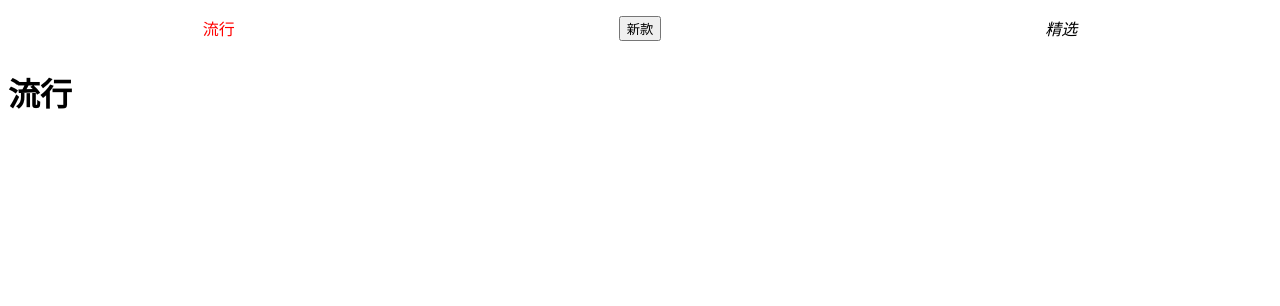
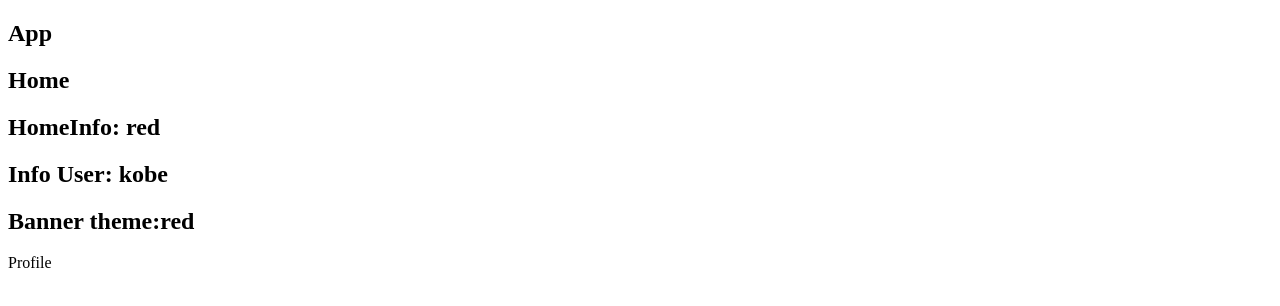
Before and after one commit to yzjgogo/vue3study, a React (Create React App) app in the folder react_scaffold/: page / in a window 1280 px wide. Shown: the top 306 px of the page. Built offline with nearby package versions, Linux system fonts and the light colour scheme.

Commit message:
提交一波代码

```diff
--- /dev/null
+++ b/react_scaffold/src/09_非父子通信-Context/App.jsx
@@ -0,0 +1,37 @@
+import React, { Component } from 'react'
+import Home from './Home'
+
+import ThemeContext from "./context/theme-context"
+import UserContext from './context/user-context'
+import Profile from './Profile'
+
+export class App extends Component {
+  constructor() {
+    super()
+
+    this.state = {
+      info: { name: "kobe", age: 30 }
+    }
+  }
+
+  render() {
+    const { info } = this.state
+
+    return (
+      <div>
+        <h2>App</h2>
+
+        {/* Context使用步骤2： 通过ThemeContext中Provider中value属性为后代提供数据，会覆盖默认数据,且多个Context可以嵌套，后台可以接收这多个Context的数据 */}
+        <UserContext.Provider value={{nickname: "kobe", age: 30}}>
+          <ThemeContext.Provider value={{color: "red", size: "30"}}>
+            <Home/>
+          </ThemeContext.Provider>
+        </UserContext.Provider>
+        {/* Profile没有被ThemeContext.Provider包裹 ，在Profile里可使用其默认值*/}
+        <Profile/>
+      </div>
+    )
+  }
+}
+
+export default App
--- /dev/null
+++ b/react_scaffold/src/09_非父子通信-Context/Home.jsx
@@ -0,0 +1,18 @@
+import React, { Component } from 'react'
+import HomeBanner from './HomeBanner'
+import HomeInfo from './HomeInfo'
+
+export class Home extends Component {
+  render() {
+
+    return (
+      <div>
+        <h2>Home</h2>
+        <HomeInfo/>
+        <HomeBanner/>
+      </div>
+    )
+  }
+}
+
+export default Home
--- /dev/null
+++ b/react_scaffold/src/09_非父子通信-Context/HomeBanner.jsx
@@ -0,0 +1,17 @@
+import ThemeContext from "./context/theme-context"
+
+function HomeBanner() {
+
+  return <div>
+    {/* 函数式组件中使用Context共享的数据 */}
+    <ThemeContext.Consumer>
+      {
+        value => {
+          return <h2> Banner theme:{value.color}</h2>
+        }
+      }
+    </ThemeContext.Consumer>
+  </div>
+}
+
+export default HomeBanner
--- /dev/null
+++ b/react_scaffold/src/09_非父子通信-Context/HomeInfo.jsx
@@ -0,0 +1,29 @@
+import React, { Component } from 'react'
+import ThemeContext from './context/theme-context'
+import UserContext from './context/user-context'
+
+export class HomeInfo extends Component {
+  render() {
+    // Context使用步骤4：就可以使用这个context了
+    console.log(this.context)
+
+    return (
+      <div>
+        <h2>HomeInfo: {this.context.color}</h2>
+        {/* Context使用步骤5：因为再一个组件中contextType只能定义一个类型，如果你想也接收其它context的数据，可以使用UserContext.Consumer */}
+        <UserContext.Consumer>
+          {
+            value => {
+              return <h2>Info User: {value.nickname}</h2>
+            }
+          }
+        </UserContext.Consumer>
+      </div>
+    )
+  }
+}
+
+// Context使用步骤3： 设置组件的contextType为某一个Context，你也可以不设置，直接在想使用数据的地方使用ThemeContext.Consumer，参考步骤5
+HomeInfo.contextType = ThemeContext
+
+export default HomeInfo
--- /dev/null
+++ b/react_scaffold/src/09_非父子通信-Context/Profile.jsx
@@ -0,0 +1,16 @@
+import React, { Component } from 'react'
+import ThemeContext from './context/theme-context'
+
+export class Profile extends Component {
+  render() {
+    console.log('哈哈哈---',this.context)
+
+    return (
+      <div>Profile</div>
+    )
+  }
+}
+
+Profile.contextType = ThemeContext
+
+export default Profile
--- /dev/null
+++ b/react_scaffold/src/09_非父子通信-Context/context/theme-context.js
@@ -0,0 +1,6 @@
+import React from "react"
+
+// Context使用步骤1：创建一个Context,可传入默认值，如果某个组件(Profile)在引用时没有被ThemeContext.Provider包裹，在Profile里又想使用ThemeContext的数据，则Profile会使用这个默认值，参考：Profile.jsx
+const ThemeContext = React.createContext({ color: "blue", size: 10 })
+
+export default ThemeContext
--- /dev/null
+++ b/react_scaffold/src/09_非父子通信-Context/context/user-context.js
@@ -0,0 +1,6 @@
+import React from "react"
+
+// 1.创建一个Context
+const UserContext = React.createContext()
+
+export default UserContext
--- a/react_scaffold/src/index.js
+++ b/react_scaffold/src/index.js
@@ -9,7 +9,8 @@
 // import App from "./05_组件通信-子传父/App"
 // import App from "./06_组件通信案例练习/App"
 // import App from "./07_组件的插槽实现/App"
-import App from "./08_组件作用域插槽/App"
+// import App from "./08_组件作用域插槽/App"
+import App from "./09_非父子通信-Context/App"
 
 // 编写React代码, 并且通过React渲染出来对应的内容
 const root = ReactDOM.createRoot(document.querySelector("#root"))
```
Also changed, not shown: react_scaffold/src/04_组件通信-父传子/c-cpns/Main.jsx (+8 -2 lines).
